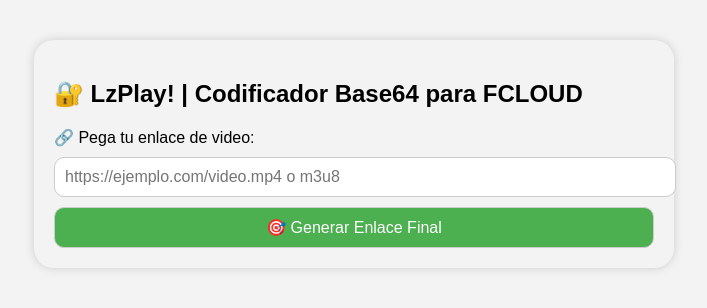
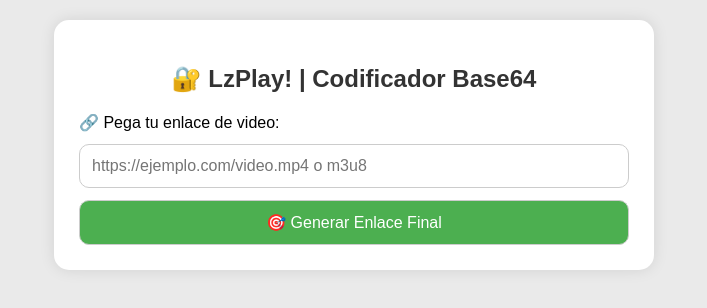
Before and after one commit to LzRdrgz01/PlayerLz, a plain HTML site: page index.html in a window 1280 px wide. Shown: the whole page, without its empty margins (286-993 px from the left). Drawn offline with Linux system fonts and the light colour scheme.

Commit message:
index.html

```diff
--- a/index.html
+++ b/index.html
@@ -2,21 +2,34 @@
 <html lang="es">
 <head>
   <meta charset="UTF-8">
+  <meta name="viewport" content="width=device-width, initial-scale=1.0">
   <title>Codificador Base64 de Enlaces</title>
   <style>
+    * {
+      box-sizing: border-box;
+    }
     body {
       font-family: Arial, sans-serif;
+      margin: 0;
+      padding: 20px;
+      background: #eaeaea;
+    }
+    .container {
       max-width: 600px;
-      margin: 40px auto;
-      padding: 20px;
-      background: #f3f3f3;
-      border-radius: 20px;
-      box-shadow: 0 0 10px #ccc;
+      margin: auto;
+      background: #ffffff;
+      padding: 25px;
+      border-radius: 15px;
+      box-shadow: 0 0 15px rgba(0,0,0,0.1);
+    }
+    h2 {
+      text-align: center;
+      color: #333;
     }
     input, textarea, button {
       width: 100%;
-      padding: 10px;
-      margin-top: 10px;
+      padding: 12px;
+      margin-top: 12px;
       font-size: 1rem;
       border-radius: 10px;
       border: 1px solid #ccc;
@@ -25,20 +38,28 @@
       background-color: #4CAF50;
       color: white;
       cursor: pointer;
+      transition: background-color 0.3s ease;
     }
     button:hover {
       background-color: #45a049;
     }
     .resultado {
       margin-top: 15px;
-      background: #fff;
+      background: #f9f9f9;
       padding: 10px;
       border-radius: 10px;
+    }
+    @media (max-width: 600px) {
+      body {
+        padding: 10px;
+      }
     }
   </style>
 </head>
 <body>
-  <h2>🔐 LzPlay! | Codificador Base64 para FCLOUD</h2>
+
+  <div class="container">
+    <h2>🔐 LzPlay! | Codificador Base64</h2>
 
     <label for="url">🔗 Pega tu enlace de video:</label>
     <input type="text" id="url" placeholder="https://ejemplo.com/video.mp4 o m3u8">
@@ -49,6 +70,7 @@
       <strong>📎 Enlace final para usar:</strong>
       <textarea id="output" rows="3" readonly></textarea>
       <button onclick="copiar()">📋 Copiar Enlace</button>
+    </div>
   </div>
 
   <script>
@@ -69,9 +91,11 @@
     function copiar() {
       const output = document.getElementById("output");
       output.select();
+      output.setSelectionRange(0, 99999); // Para móviles
       document.execCommand("copy");
       alert("✅ Enlace final copiado al portapapeles.");
     }
   </script>
+
 </body>
 </html>
```
Lines whose indentation alone changed are shown as unchanged.
